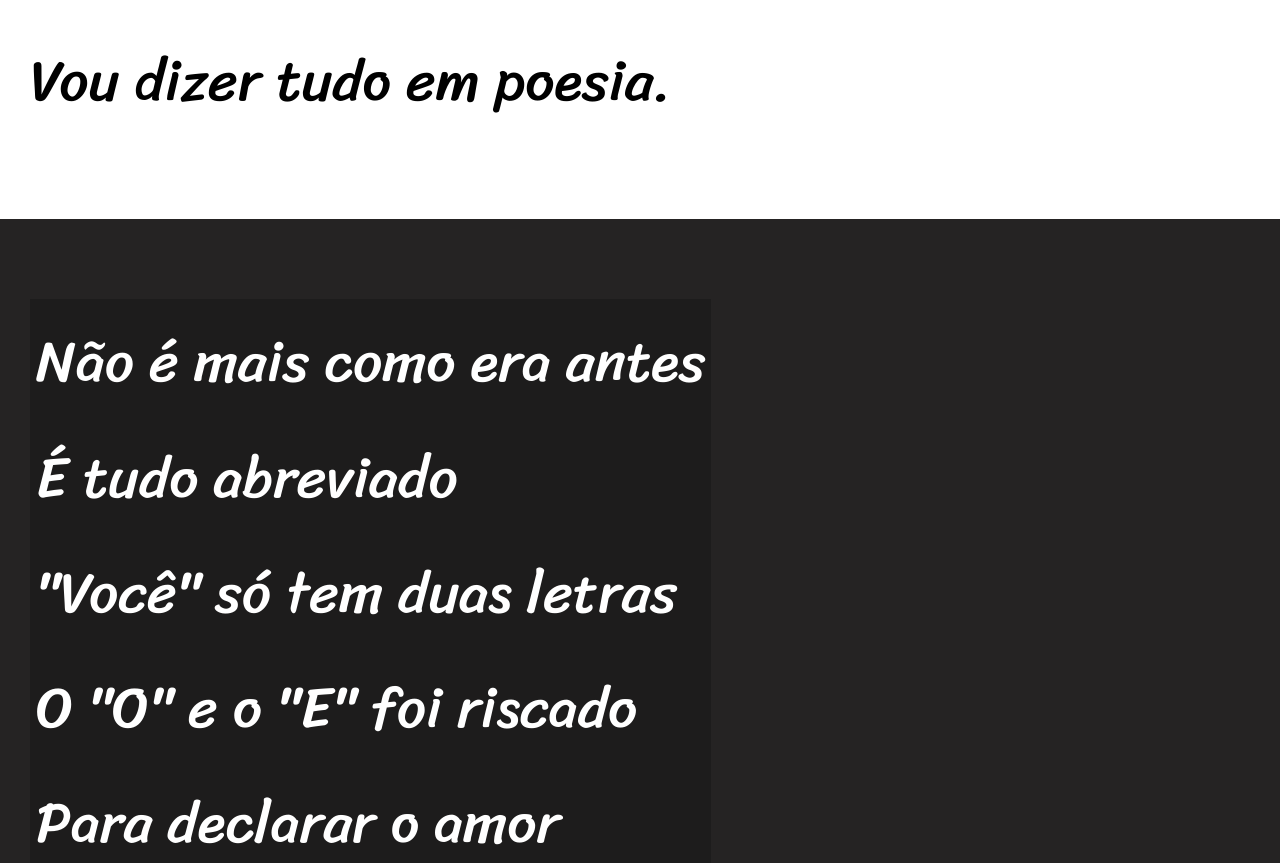
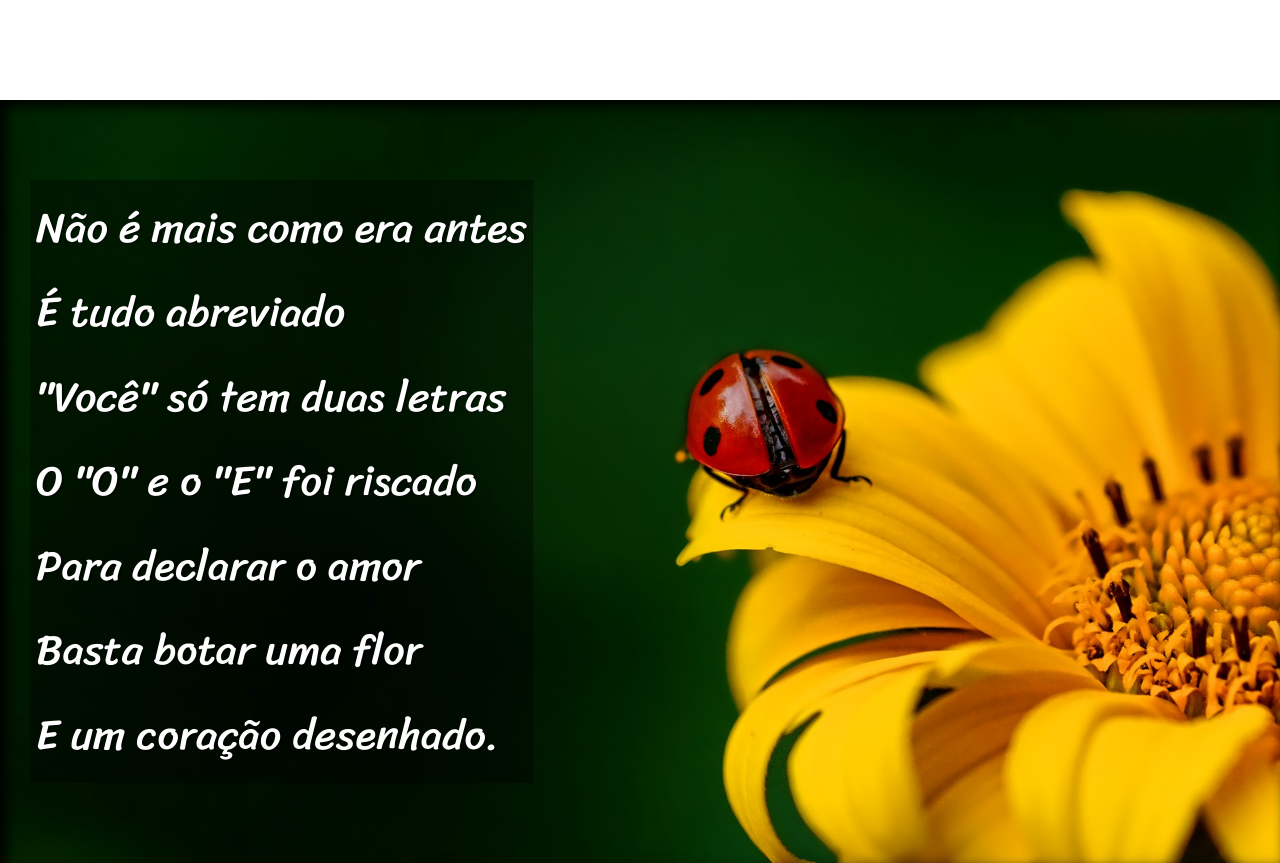
Before and after one commit to gilmarperonjunior/html-css, a plain HTML site: page desafio/projeto-cordel/index.html in a window 1280 px wide. Shown: the part 1007-1870 px from the top of the page. Drawn offline with Linux system fonts and the light colour scheme.

Commit message:
Finalização

```diff
--- a/desafio/projeto-cordel/estilo/style.css
+++ b/desafio/projeto-cordel/estilo/style.css
@@ -36,6 +36,8 @@ header h1{
 
 header p{
    padding-bottom: 50px;
+   font-size: 2vw;
+   font-variant: small-caps;
 }
 
 a{
@@ -54,7 +56,20 @@ section{
     line-height: 2em;
     padding-left: 30px;
     font-family: var(--fonte3);
-    font-size: 4.5vw;
+    font-size: 3.3vw;
+}
+
+section > p{
+    padding-bottom: 2em;
+}
+
+#img01{
+    background-image: url("../imagens/background001.jpg");
+    background-position: right center;
+}
+
+#img02{
+    background-image: url("../imagens/background002.jpg");
 }
 
 .normal{
@@ -63,12 +78,16 @@ section{
 }
 
 .imagem{
-    background-color: rgb(37, 35, 35);
+    box-shadow: inset 6px 6px 13px 0px black;
+    background-color: rgba(37, 35, 35, 0.107);
     color: white;
+    background-size: cover;
+    background-attachment: fixed;
 }
 
 .imagem p{
-    background-color: rgba(0, 0, 0, 0.208);
+    text-shadow: 2px 1px 0px rgba(0, 0, 0, 0.443);
+    background-color: rgba(0, 0, 0, 0.363);
     display: inline-block;
     padding: 6px;
 }
--- a/desafio/projeto-cordel/index.html
+++ b/desafio/projeto-cordel/index.html
@@ -28,7 +28,7 @@
             </section>
 
 
-            <section class="imagem">
+            <section class="imagem" id="img01">
                 <p>
                     Não é mais como era antes <br>
                     É tudo abreviado <br>
@@ -64,7 +64,7 @@
             </section>
 
 
-            <section class="imagem">
+            <section class="imagem" id="img02">
                 <p>
                     Tenho saudade das cartas <br>
                     Escritas com a própria mão <br>
```
